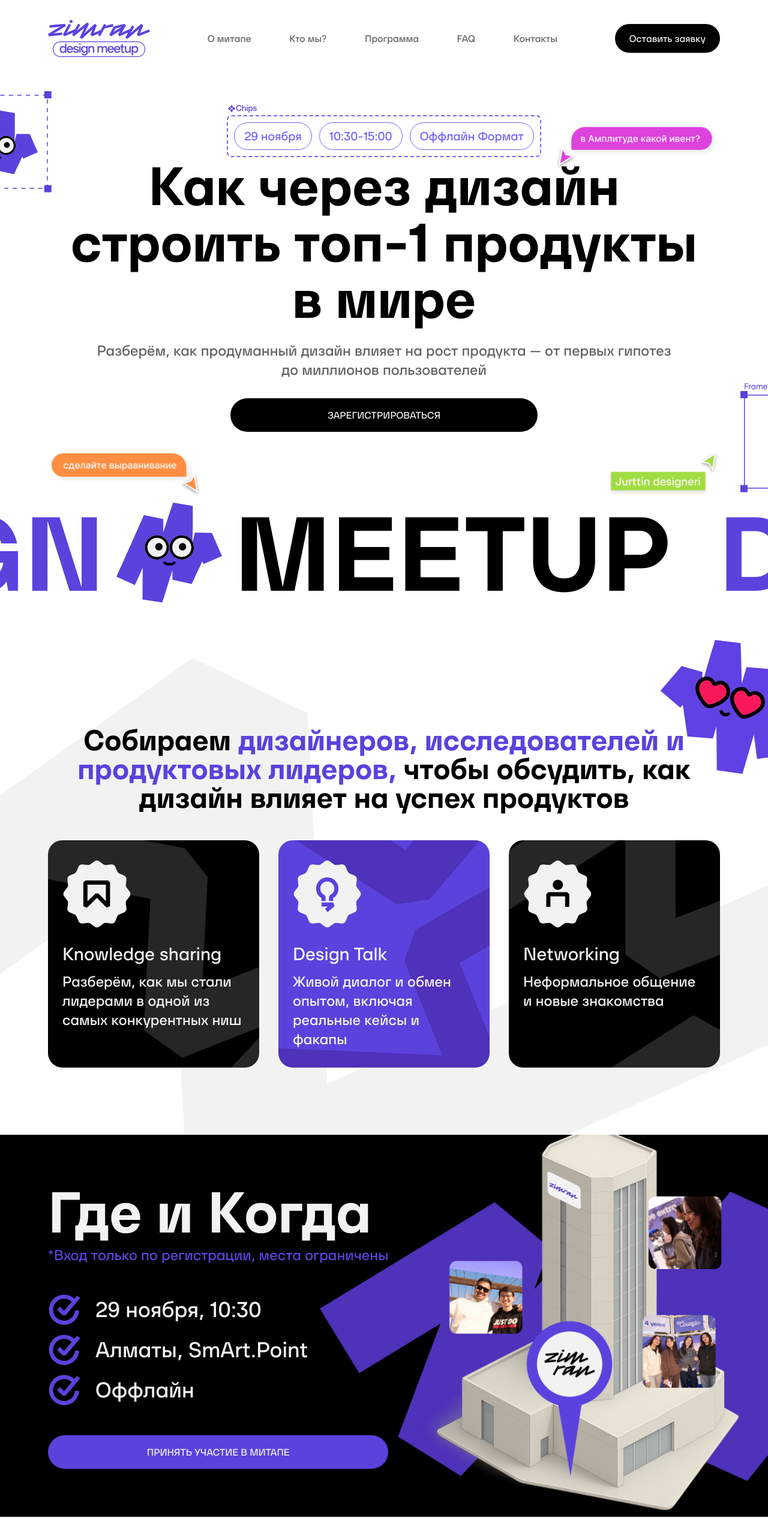
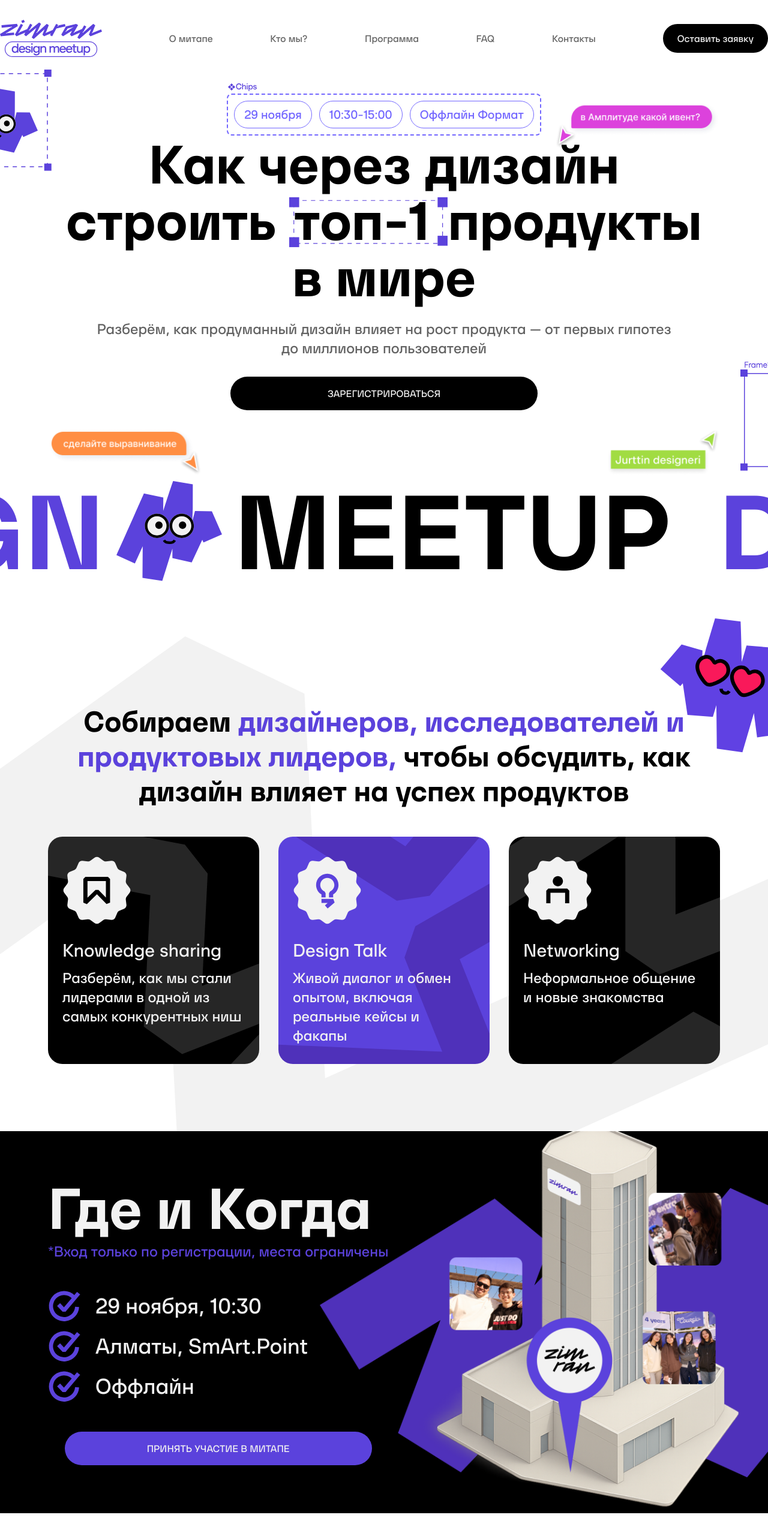
Before and after one commit to atabek2000/zimran_public, a Vue app: page / in a window 1280 px wide. Shown: the top 2566 px of the page at 60% size. Built offline with nearby package versions, Linux system fonts and the light colour scheme.

Commit message:
fix: text video

```diff
--- a/src/components/AppHeader.vue
+++ b/src/components/AppHeader.vue
@@ -14,7 +14,7 @@ const closeMobileMenu = () => { showMobileMenu.value = false }
 </script>
 
 <template>
-  <header class=" main-container">
+  <header class="  fixed top-0 left-0 right-0 z-50 w-full! bg-white mx-0!">
     <div class="mx-auto max-w-7xl ">
       <div class="flex items-center gap-16 justify-between my-4 md:mt-8 md:mb-0">
         <!-- Left: Logo + badge -->
--- a/src/components/Feedback.vue
+++ b/src/components/Feedback.vue
@@ -94,7 +94,10 @@ async function handleSubmit() {
 <template>
   <section class="relative " id="register">
       <div class=" bg-white rounded-xl p-6 md:p-10">
-        <h3 class="text-[28px] md:text-[48px] font-medium text-center">Записаться на митап</h3>
+        <button type="button" @click="emit('close')" class="absolute top-4 right-4 md:hidden">
+          <img src="@/assets/svg/x-black.svg" alt="x-black" class="" @click="emit('close')">
+        </button>
+        <h3 class="text-[28px] md:text-[48px] font-medium text-center mt-3">Записаться на митап</h3>
 
         <form class="mt-6 space-y-4" @submit.prevent="handleSubmit">
           <div>
--- a/src/layouts/MainLayout.vue
+++ b/src/layouts/MainLayout.vue
@@ -5,7 +5,7 @@ import AppHeader from '@/components/AppHeader.vue'
 <template>
   <div class="">
     <AppHeader />
-    <main>
+    <main class=" mt-[136px] md:mt-[156px]">
       <slot />
     </main>
   </div>
--- a/src/pages/Home.vue
+++ b/src/pages/Home.vue
@@ -27,7 +27,7 @@ const closeRegister = () => { showRegister.value = false }
         </div>
         <div class=" relative mt-20 md:mt-0">
 
-          <h2 class=" text-[30px] leading-[30px] md:text-[90px] md:leading-[94px] font-bold text-center">Как через дизайн строить топ-1 продукты <span class=" whitespace-nowrap">в мире</span></h2>
+          <h2 class=" text-[40px] leading-[50px] md:text-[90px] md:leading-[94px] font-bold text-center">Как через дизайн строить <span class="relative px-2 pb-2">топ-1 <img src="@/assets/svg/text-border.svg" alt="text-border" class="absolute top-0 left-0 right-0 bottom-0  w-full h-full"> </span> продукты <span class=" whitespace-nowrap">в мире</span></h2>
           <p class=" text-center text-base md:text-2xl font-medium text-dove-gray mt-6">Разберём, как продуманный дизайн влияет на рост продукта — от первых гипотез  <span class=" whitespace-nowrap"> до миллионов пользователей</span></p>
           <img src="/amplituda.png" alt="amplituda" class="absolute max-w-[284px] w-[170px] md:w-auto  -top-14 right-0"></img>
           <img src="@/assets/svg/left-zimran.svg" alt="left-zimran" class="absolute w-[30px] md:w-auto  -top-14 -left-4 md:hidden block"></img>
@@ -82,7 +82,7 @@ const closeRegister = () => { showRegister.value = false }
   <section id="about" class=" mt-11 py-8 md:py-28 bg-image-gray relative">
     <div class="main-container">
 
-      <p class=" text-2xl md:text-5xl font-bold text-center">Cобираем <span class=" text-royal-blue">
+      <p class=" text-[28px] leading-[36px] md:text-5xl md:leading-[58px] font-bold text-center">Cобираем <span class=" text-royal-blue">
       <img src="@/assets/svg/zimran-heart.svg" alt="zimran-heart" class="absolute -top-10 right-0 w-[80px] md:w-auto" />
         дизайнеров, исследователей
         и продуктовых лидеров,
@@ -134,7 +134,7 @@ const closeRegister = () => { showRegister.value = false }
 
       <button
             @click="openRegister"
-            class=" block mt-12 rounded-full bg-royal-blue py-4 text-base font-medium w-full text-concrete text-center hover:bg-royal-blue/0 hover:ring-1 hover:ring-royal-blue hover:text-royal-blue transition"
+            class=" block mt-12 rounded-full bg-royal-blue  px-6 py-2 md:py-4 mx-auto md:w-lg text-base font-medium  text-concrete text-center hover:bg-royal-blue/0 hover:ring-1 hover:ring-royal-blue hover:text-royal-blue transition"
           >
           ПРИНЯТЬ УЧАСТИЕ В МИТАПЕ
     </button>
@@ -205,6 +205,7 @@ const closeRegister = () => { showRegister.value = false }
               muted
               loop
               playsinline
+              webkit-playsinline
               class=" w-[70px] h-[70px] md:w-[90px] md:h-[90px] object-cover rounded-2xl"
             >
               <source src="/video_mansur.mp4" type="video/mp4" />
```
Also changed, not shown: src/assets/svg/text-border.svg (added), src/assets/svg/x-black.svg (added).
